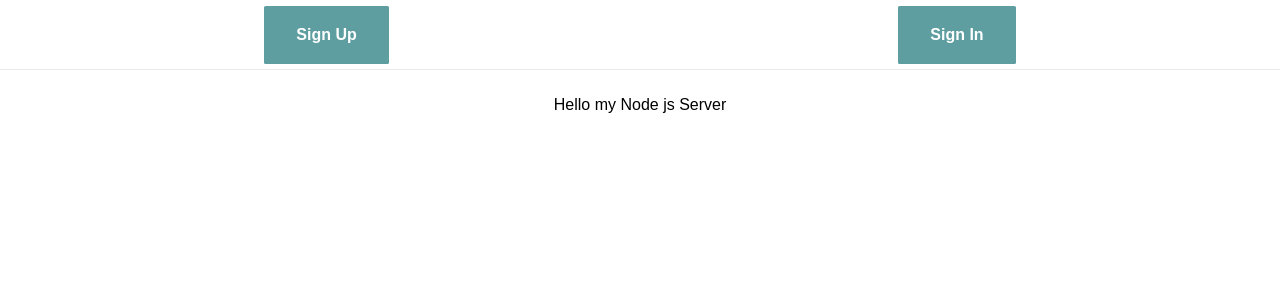
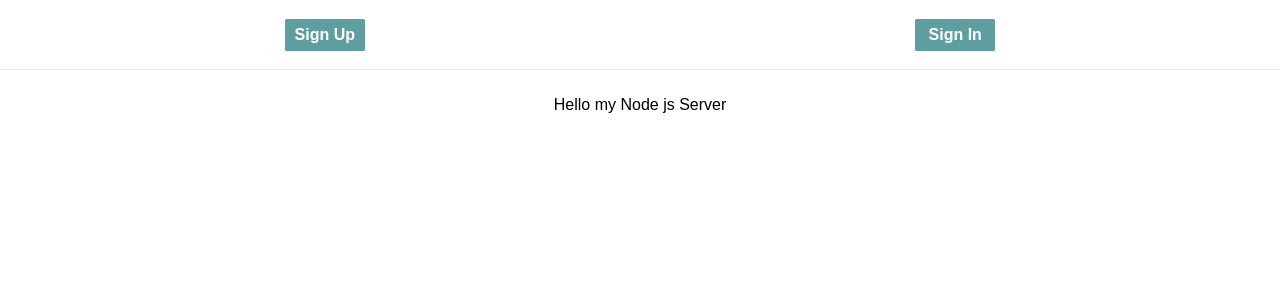
Before and after one commit to tkachenya41/Front-for-Back, a Next.js app: page / in a window 1280 px wide. Shown: the top 300 px of the page. Built offline with nearby package versions, Linux system fonts and the light colour scheme; a web font is replaced by a local one.

Commit message:
fix: change loading behaviour

```diff
--- a/src/components/Button/Button.module.scss
+++ b/src/components/Button/Button.module.scss
@@ -9,7 +9,8 @@
   justify-content: center;
   align-items: center;
   gap: 1rem;
-  padding: 1rem 2rem;
+  width: 5rem;
+  height: 2rem;
   border: none;
   border-radius: 0.1rem;
   cursor: pointer;
--- a/src/components/Button/Button.tsx
+++ b/src/components/Button/Button.tsx
@@ -29,8 +29,7 @@ export const Button = ({
       disabled={isLoading}
       onClick={handleClick}
     >
-      {isLoading && <Loader />}
-      {children}
+      {isLoading ? <Loader /> : children}
     </button>
   );
 };
```
